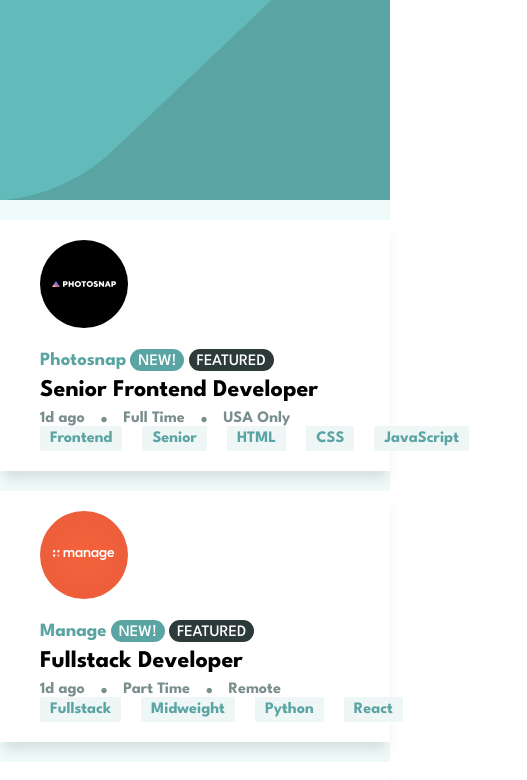
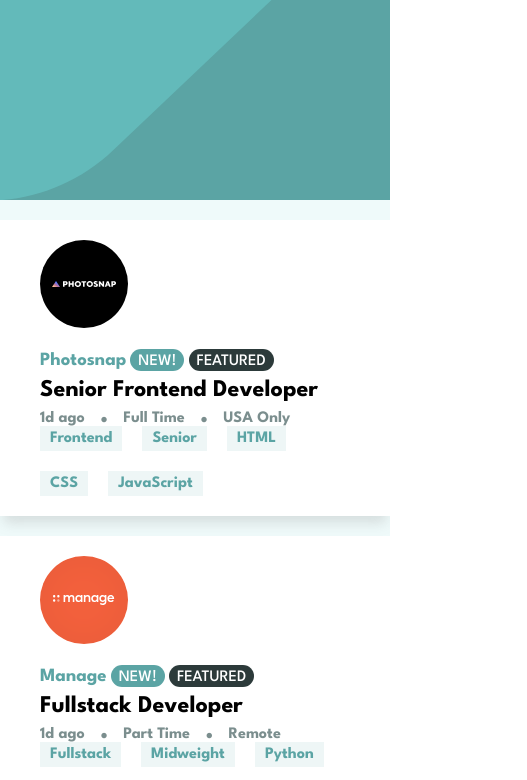
Before and after one commit to giandefaria/static-job-listings-master, a React (Create React App) app: page / in a window 390 px wide. Shown: the top 780 px of the page, 527 px wide, since content can reach past the window. Built offline with nearby package versions, Linux system fonts and the light colour scheme.

Commit message:
flex-wrap nas tags

```diff
--- a/src/components/main/main.css
+++ b/src/components/main/main.css
@@ -164,7 +164,9 @@
         align-items: flex-start;
     }
 
-
+    .tags {
+        flex-wrap: wrap;
+    }
 
 
 
```
